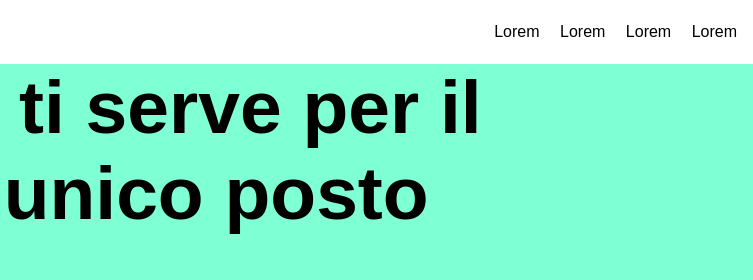
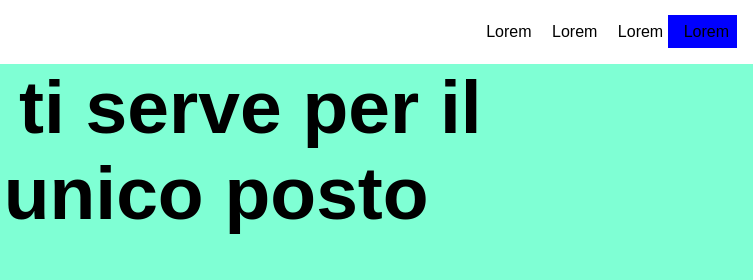
Before and after one commit to chry902/htmlcss-dropbox, a plain HTML site: page index.html in a window 1280 px wide. Shown: the top 280 px of the page, 527-1280 px from the left. Drawn offline with Linux system fonts and the light colour scheme.

Commit message:
correzione pulsante nav

```diff
--- a/index.html
+++ b/index.html
@@ -24,7 +24,7 @@
                     <a href="">Lorem</a>
                     <a href="">Lorem</a>
                     <a href="">Lorem</a>
-                    <a href="">Lorem</a>
+                    <a class="bottone" href="">Lorem</a>
                 </div>
             </nav>
 
```
